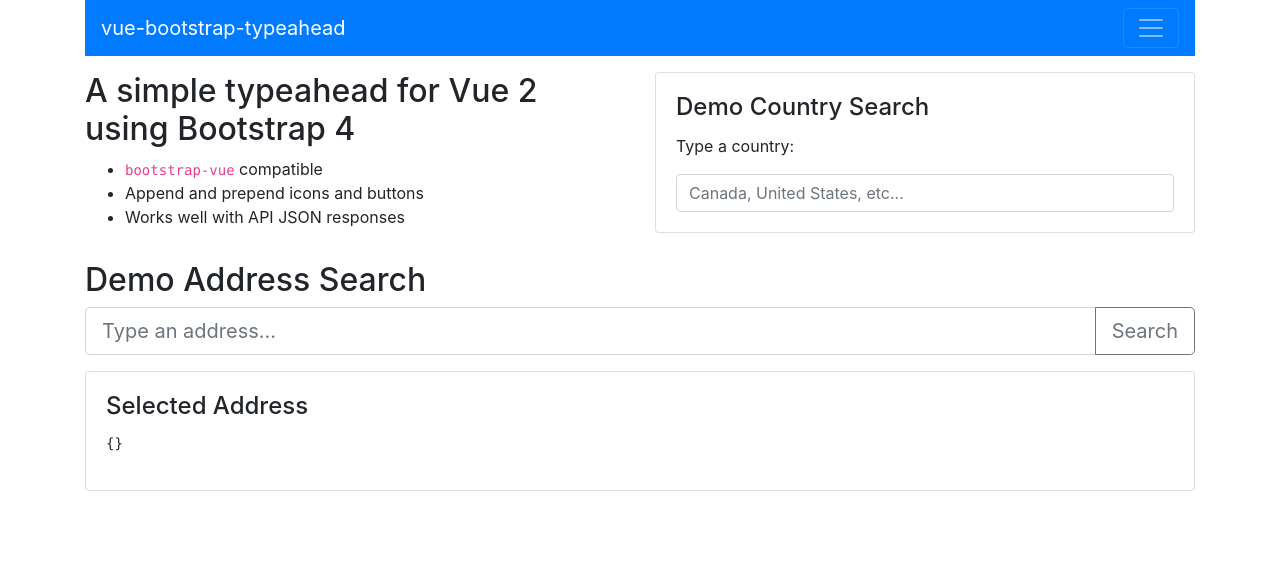
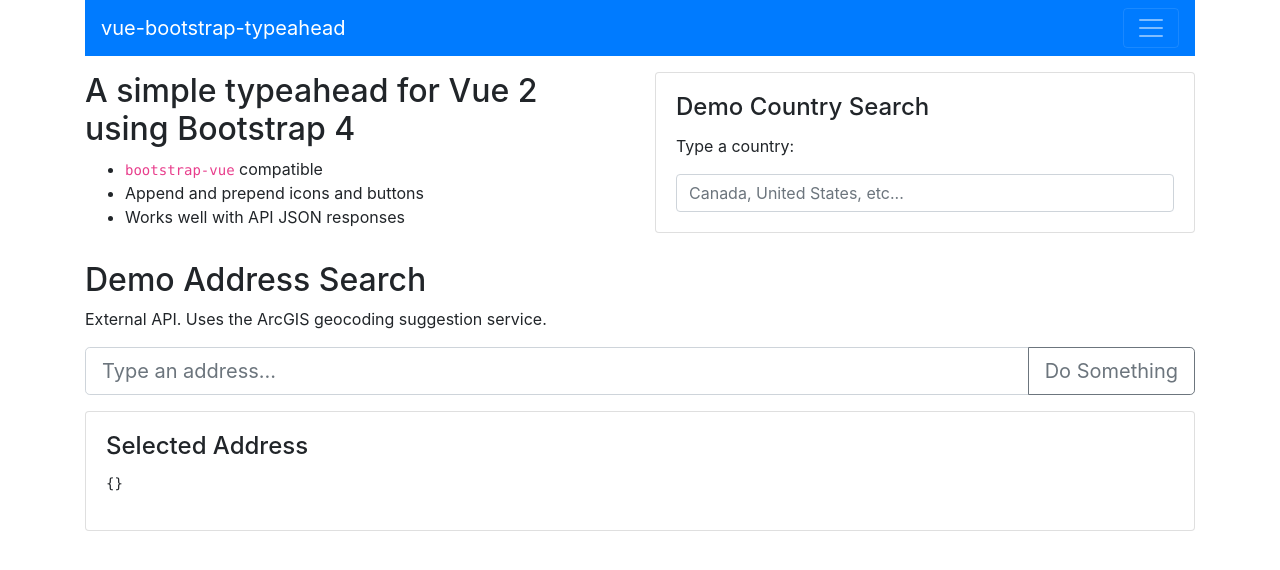
Before and after one commit to alexurquhart/vue-bootstrap-typeahead, a Vue app: page /#/ in a window 1280 px wide. Shown: the top 570 px of the page. Built offline with nearby package versions, Linux system fonts and the light colour scheme.

Commit message:
Updated package.json

```diff
--- a/src/App.vue
+++ b/src/App.vue
@@ -6,7 +6,6 @@
       <b-collapse is-nav id="nav_dropdown_collapse">
         <b-navbar-nav>
           <b-nav-item to="/">Home</b-nav-item>
-          <b-nav-item to="/reference">Reference</b-nav-item>
         </b-navbar-nav>
         <b-navbar-nav class="ml-auto">
           <b-nav-text>
--- a/src/views/Home.vue
+++ b/src/views/Home.vue
@@ -27,6 +27,9 @@
     <div class="row">
       <div class="col">
         <h2>Demo Address Search</h2>
+        <p class="card-text">
+          External API. Uses the ArcGIS geocoding suggestion service.
+        </p>
         <vue-bootstrap-typeahead
           :data="addresses"
           v-model="addressSearch"
@@ -36,7 +39,7 @@
           @hit="selectedAddress = $event"
         >
           <template slot="append">
-            <button class="btn btn-outline-secondary" type="button">Search</button>
+            <button class="btn btn-outline-secondary" type="button">Do Something</button>
           </template>
         </vue-bootstrap-typeahead>
       </div>
```
Also changed, not shown: package.json (+21 -1 lines), assets/screenshot.png (added).
